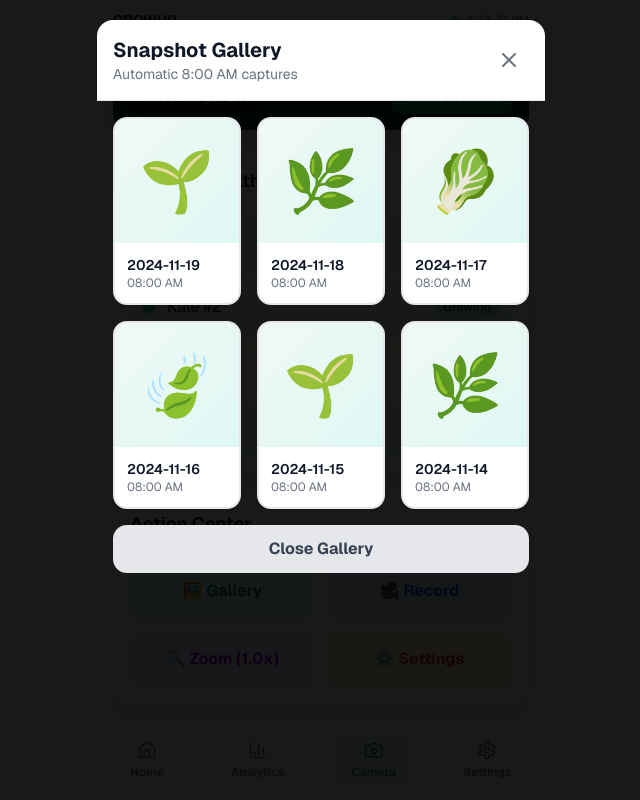
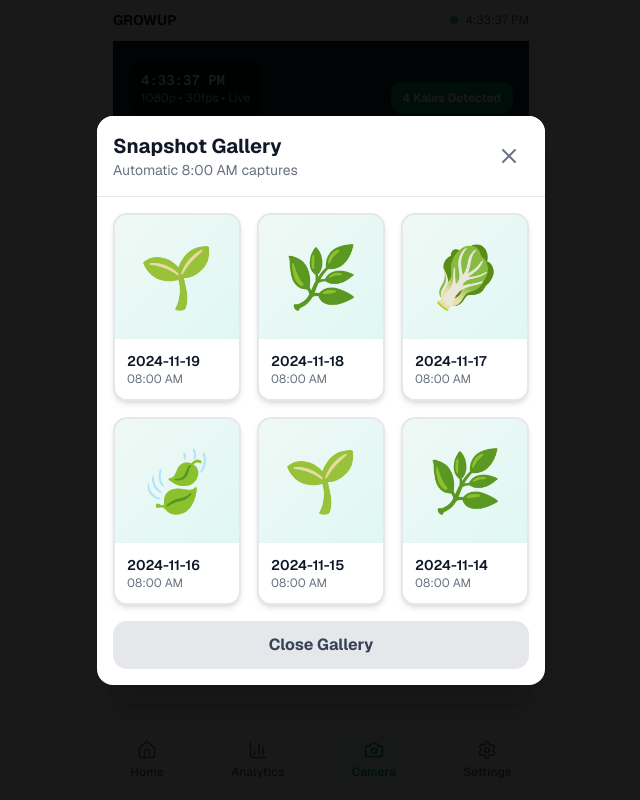
Before and after one commit to kitkato3/GrowUp_FrontEnd, a Next.js app: page /camera in a window 1280 px wide. Both pictures are taken after a click on the button "🖼️ Gallery". Shown: the part 503-1303 px from the top of the page, without its empty margins (319-959 px from the left). Built offline with nearby package versions, Linux system fonts and the light colour scheme.

Commit message:
modal size fixed

```diff
--- a/app/(routes)/camera/page.tsx
+++ b/app/(routes)/camera/page.tsx
@@ -405,7 +405,7 @@ export default function App() {
             {/* Gallery Modal */}
             {showGallery && !selectedSnapshot && (
                 <div className="fixed inset-0 bg-black/90 flex items-center justify-center z-50 p-4">
-                    <div className="max-w-md w-full h-full max-h-[95vh] flex flex-col">
+                    <div className="bg-white rounded-2xl max-w-md w-full max-h-[90vh] overflow-y-auto shadow-2xl">
                         <div className="sticky top-0 bg-white border-b border-gray-200 p-4 flex items-center justify-between z-10 rounded-t-2xl">
                             <div><h2 className="text-xl font-bold text-gray-900">Snapshot Gallery</h2><p className="text-sm text-gray-500">Automatic 8:00 AM captures</p></div>
                             <button onClick={() => setShowGallery(false)} className="text-gray-500 hover:text-red-500 transition-colors p-2 rounded-full"><X className="w-6 h-6" /></button>
@@ -429,7 +429,7 @@ export default function App() {
             {/* Full View Modal */}
             {selectedSnapshot && (
                 <div className="fixed inset-0 bg-black/90 flex items-center justify-center z-50 p-4">
-                    <div className="max-w-4xl w-full h-full max-h-[95vh] flex flex-col">
+                    <div className="max-w-md w-full h-full max-h-[95vh] flex flex-col">
                         <div className="flex items-center justify-between mb-4 flex-shrink-0">
                             <button onClick={() => setSelectedSnapshot(null)} className="flex items-center gap-2 text-white hover:text-emerald-400 transition-colors font-semibold"><span className="text-2xl">←</span>Back to Gallery</button>
                             <button onClick={() => { setSelectedSnapshot(null); setShowGallery(false); }} className="text-white hover:text-red-500 transition-colors p-2 rounded-full"><X className="w-8 h-8" /></button>
```
